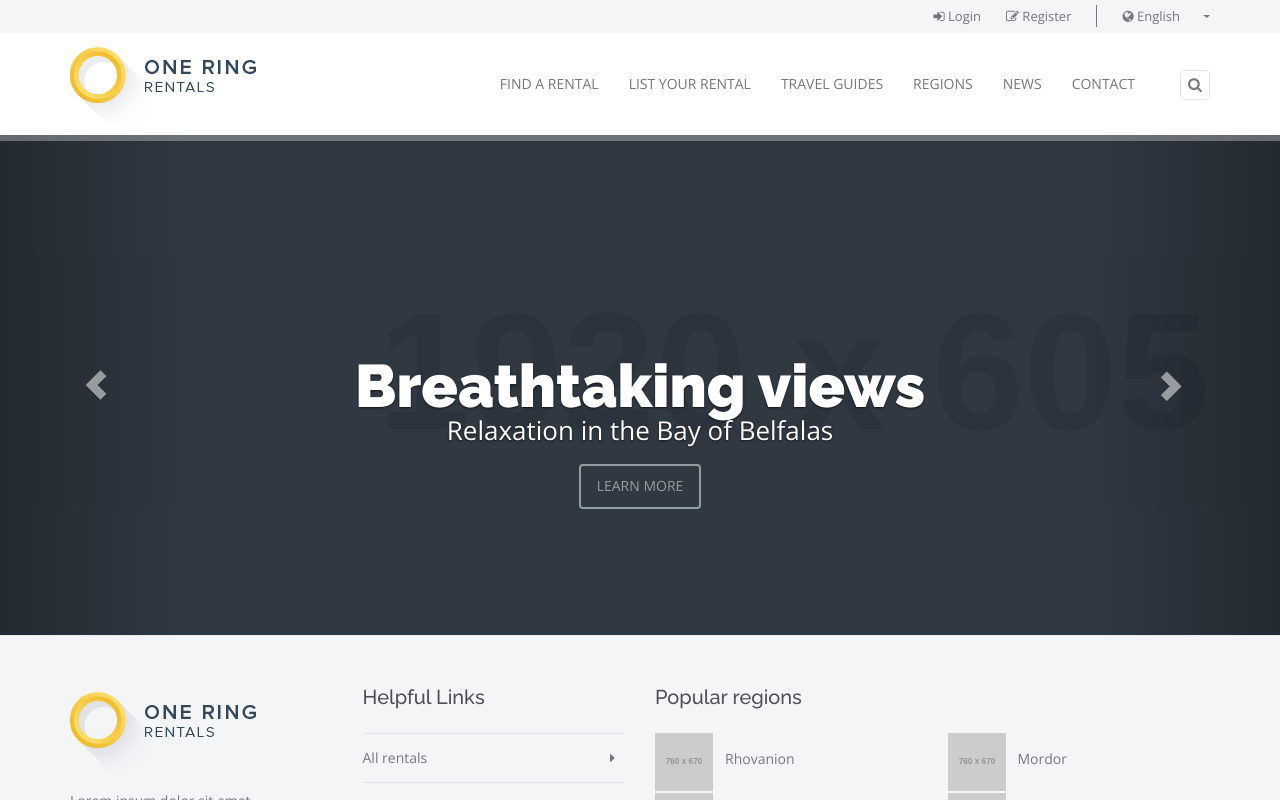
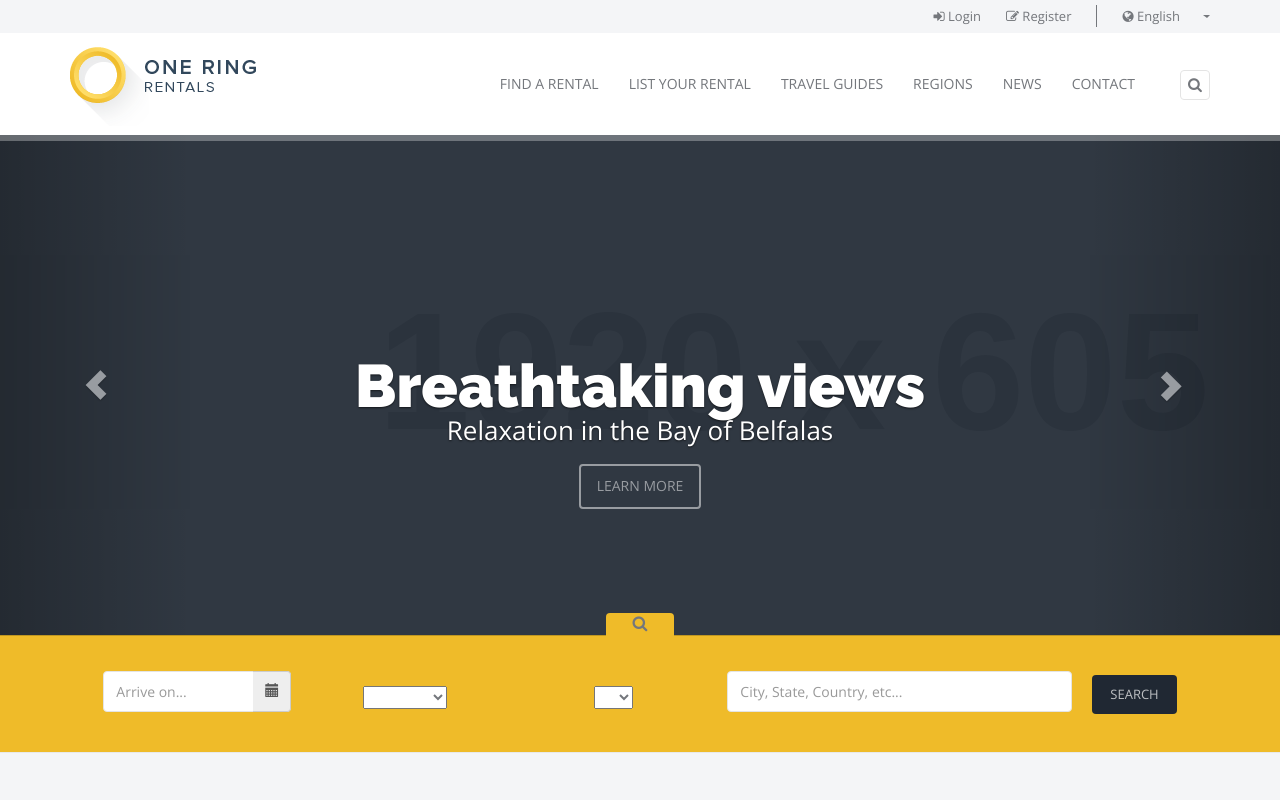
Before and after one commit to 20111176/sk-nextjs-at3, a Next.js app: page / in a window 1280 px wide. Shown: the top 800 px of the page. Built offline with nearby package versions, Linux system fonts and the light colour scheme.

Commit message:
feat(HomeAdvanceSearch): added HomeAdvanceSearch section on mainpage

```diff
--- a/src/app/page.jsx
+++ b/src/app/page.jsx
@@ -1,9 +1,12 @@
 import Hero from './components/Hero';
+import HomeAdvanceSearch from './components/HomeAdvanceSearch';
 
 export default function Home() {
   return (
     <>
       <Hero />
+      <HomeAdvanceSearch />
+
     </>
   );
 }
```
